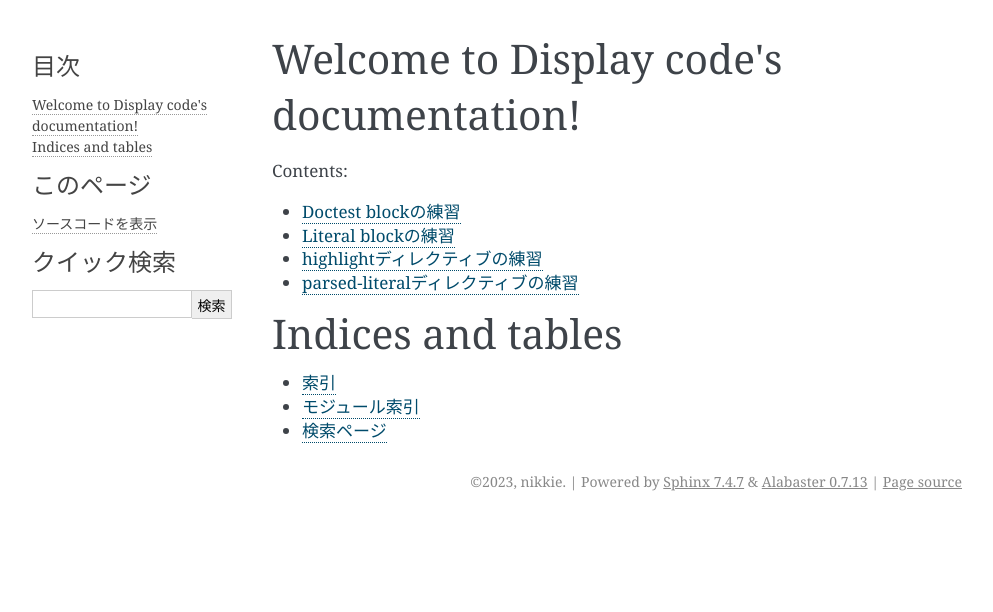
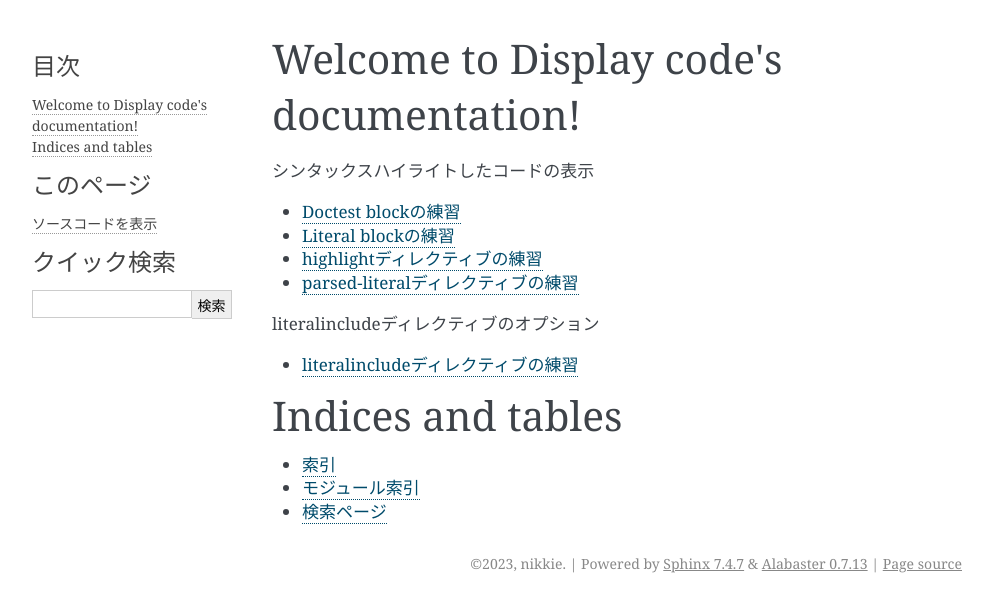
Before and after one commit to ftnext/sphinx-playground, a Sphinx documentation site: the page built from code-samples/source/index.rst, in a window 1280 px wide. Shown: the top 612 px of the page, without its empty margins (148-1141 px from the left). Built offline with Sphinx 7.4.7, drawn with Linux system fonts in a browser that asks for light colours.

Commit message:
[feat] Add literalinclude practice

```diff
--- a/code-samples/source/index.rst
+++ b/code-samples/source/index.rst
@@ -8,13 +8,18 @@ Welcome to Display code's documentation!
 
 .. toctree::
    :maxdepth: 2
-   :caption: Contents:
+   :caption: シンタックスハイライトしたコードの表示
 
    doctest-blocks
    literal-blocks
    highlight-directive
    parsed-literal-directive
 
+.. toctree::
+   :maxdepth: 2
+   :caption: literalincludeディレクティブのオプション
+
+   literalinclude-practice
 
 Indices and tables
 ==================
```
